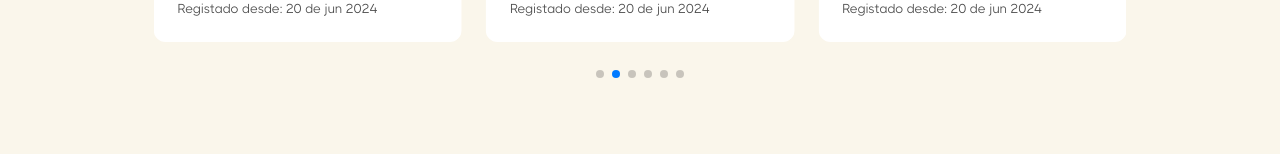
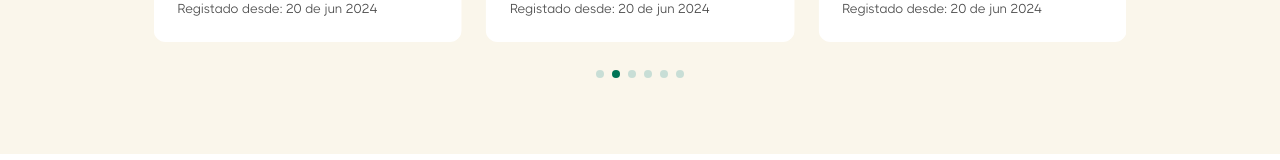
Before and after one commit to Afranioalves/Bulir-challenge-02, a Next.js app: page /home in a window 1280 px wide. Shown: the part 2642-2802 px from the top of the page. Built offline with nearby package versions, Linux system fonts and the light colour scheme.

Commit message:
style: costumizar os dots do swiper

```diff
--- a/src/styles/globals.css
+++ b/src/styles/globals.css
@@ -59,3 +59,22 @@ body{
 img{
   max-width: 100%;
 }
+
+
+/*============ DOTS SWIPPER =============*/
+
+.hightlight-swiper .swiper-pagination-bullet {
+  width: 8px;
+  height: 8px;
+  opacity: .2 !important;
+  background: teal !important;
+  margin-top: 124px !important;
+}
+
+.hightlight-swiper .swiper-pagination-bullet-active {
+  margin-top: 124px !important;
+  color: #fff;
+  opacity: 1 !important;
+  border-radius: 6px !important;
+  background: var(--green) !important;
+}
```
